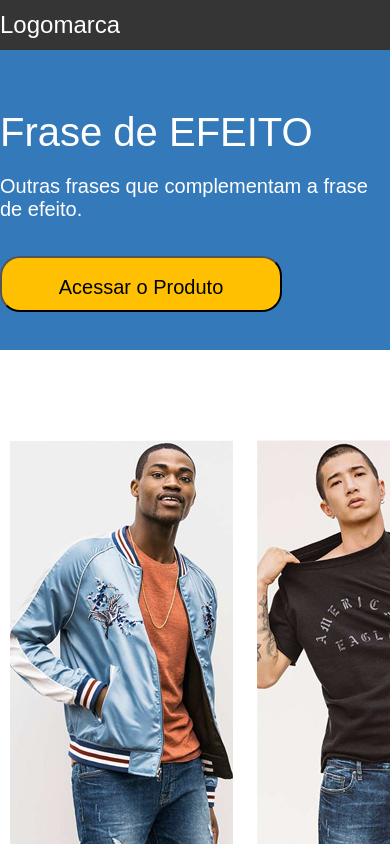
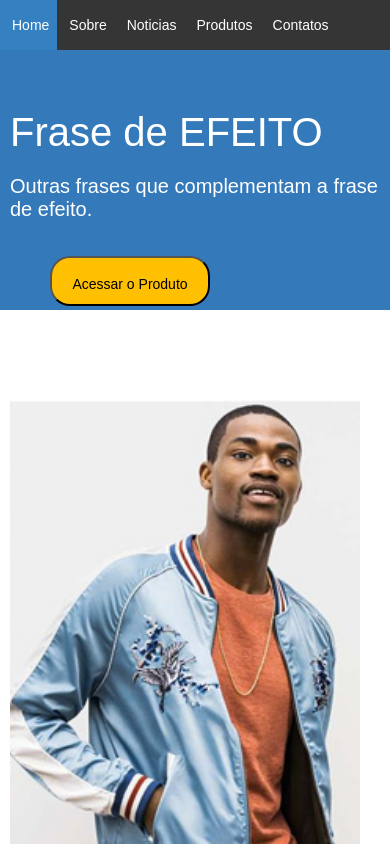
Before and after one commit to simoneslima/projeto-layout, a plain HTML site: page index.html in a window 390 px wide. Shown: the top 844 px of the page. Drawn offline with Linux system fonts and the light colour scheme.

Commit message:
tentar deixar responsivo

```diff
--- a/style.css
+++ b/style.css
@@ -105,3 +105,75 @@ margin-right: 10px;
     text-align: center;
     line-height: 50px;
 }
+@media only screen and (min-width:360px) and (max-width:800px) {
+    .body{
+      margin: 0;
+      padding: 0;
+    }
+    .logo {
+        display: none;
+    }
+    .menu {
+        float: left;
+        font-size: 14px;
+        }
+        .menu ul,
+        .menu li {
+        margin: 0;
+        padding: 0;
+        list-style: none;
+        }
+    .frase1 {
+        margin-left: 10px;
+    }
+    .frase2 {
+        margin-left: 10px;
+    }
+    .menu li {
+        padding-left: 12px;
+        padding-right: 8px;
+        line-height: 50px;
+        cursor: pointer;
+    }
+    .conteudoint {
+        width: 1000px;
+        margin: auto;
+       }
+       button {
+        background-color: #ffc001;
+        width: 160px;
+        height: 50px;
+        font-size: 14px;
+        text-align: center;
+        line-height: 50px;
+        cursor: pointer;
+        border-radius: 20px;
+        margin-top: 35px;
+        margin-left: 50px;
+    }
+     .outrosprodutos > h1 {
+       display: none;
+       font-size: 16px;
+       }
+       .corpo {
+        height: 260px;
+        background-color: #347aba;
+        font-size: 15px;
+    }
+    .direita img {
+        display: none;
+    }
+    .direita {
+        display: none;
+    }
+    .fotos img {
+        width: 35%;
+        display: block;
+        }
+    .rodape {
+       background-color: #347aba;
+       height:50px;
+       text-align: center;
+       line-height: 50px;
+     }
+    }
```
